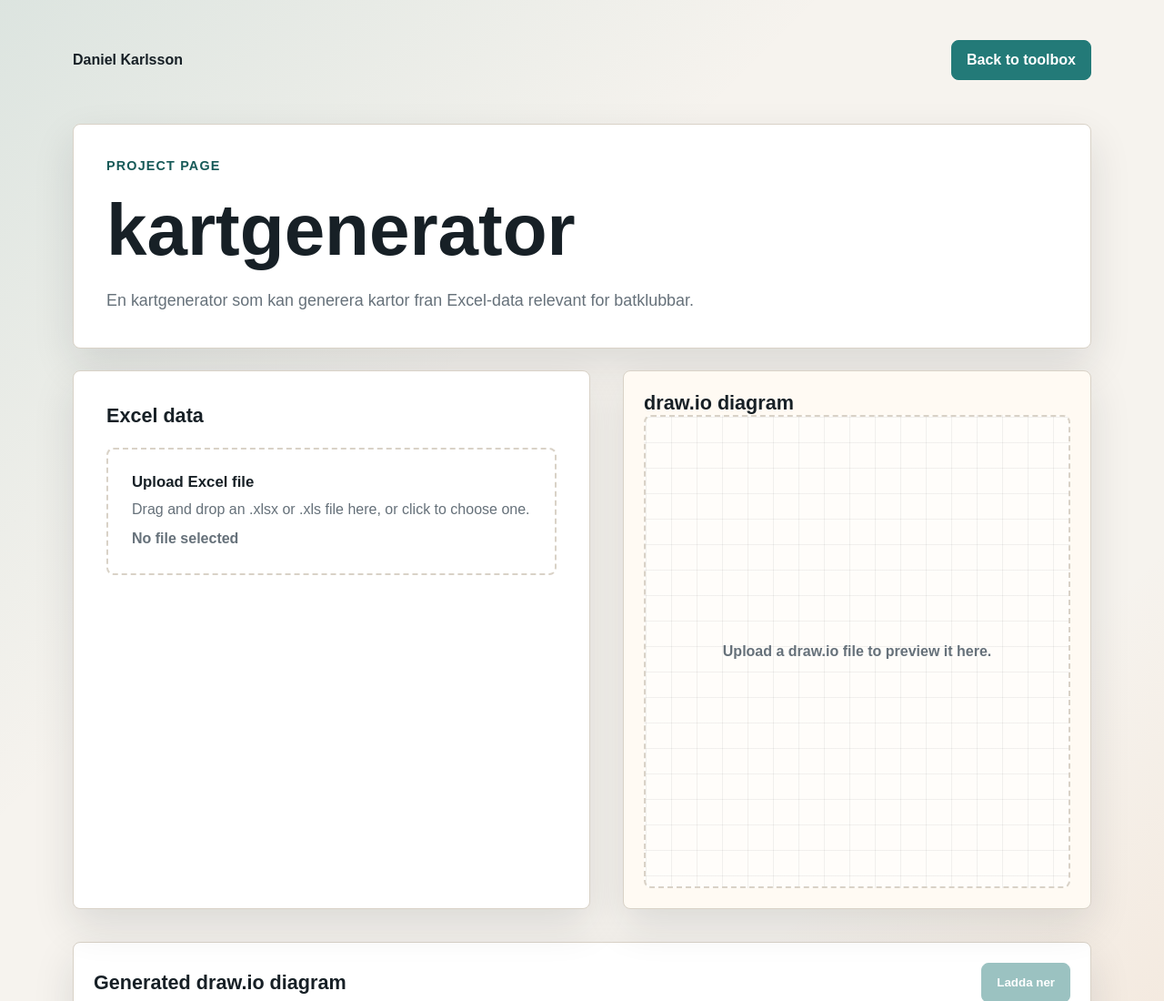
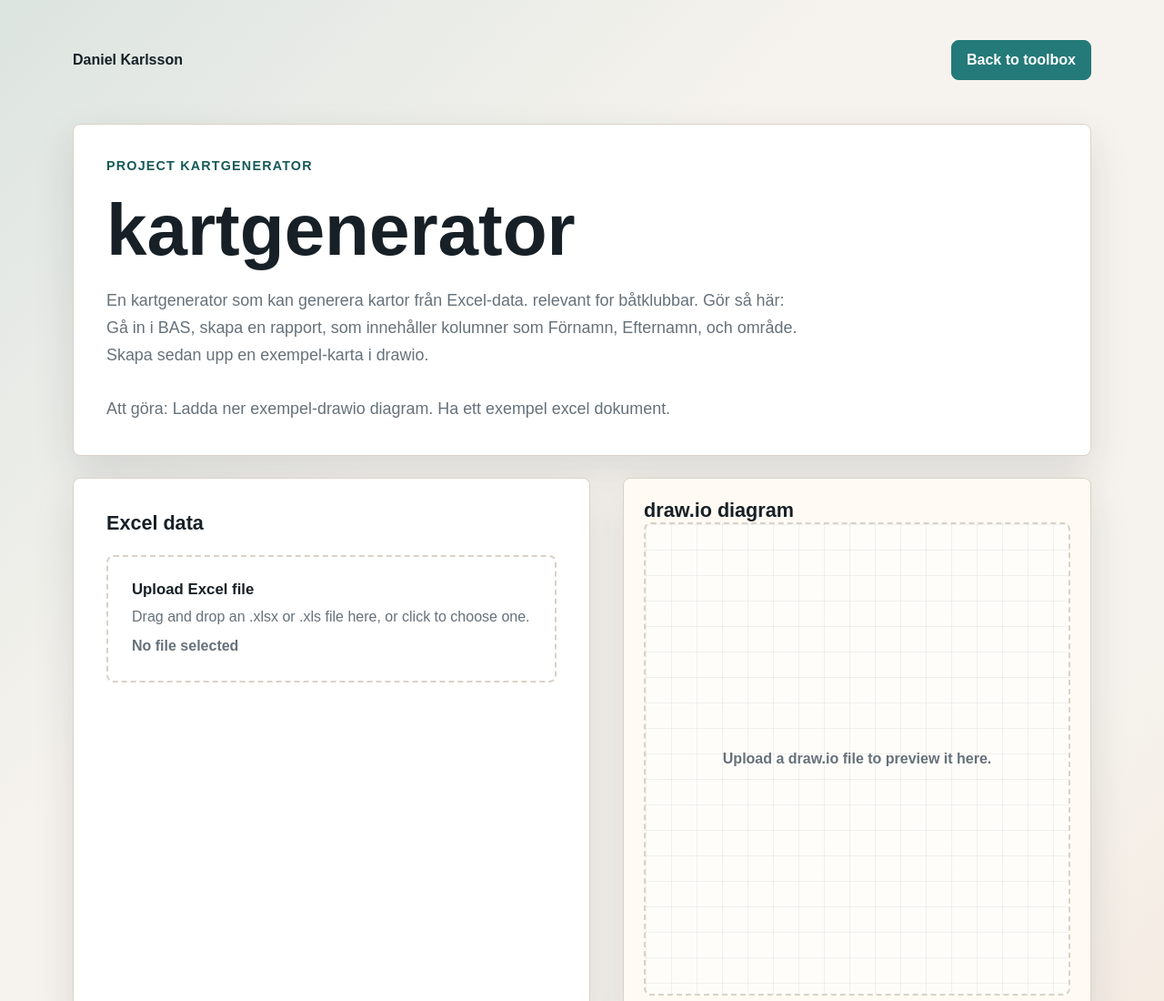
Before and after one commit to ledkarlsson/ledkarlsson.github.io, a plain HTML site: page projects/kartgenerator/index.html in a window 1280 px wide. Shown: the top 1100 px of the page at 91% size. Drawn offline with Linux system fonts and the light colour scheme.

Commit message:
Add todo

```diff
--- a/projects/kartgenerator/index.html
+++ b/projects/kartgenerator/index.html
@@ -1,5 +1,6 @@
 <!DOCTYPE html>
 <html lang="en">
+
 <head>
   <meta charset="UTF-8" />
   <meta name="viewport" content="width=device-width, initial-scale=1.0" />
@@ -533,6 +534,7 @@
     }
   </style>
 </head>
+
 <body>
   <main class="page">
     <nav class="topbar" aria-label="Project navigation">
@@ -541,10 +543,14 @@
     </nav>
 
     <section class="title-panel" aria-labelledby="project-title">
-      <span class="meta">Project page</span>
+      <span class="meta">Project kartgenerator</span>
       <h1 id="project-title">kartgenerator</h1>
       <p>
-        En kartgenerator som kan generera kartor fran Excel-data relevant for batklubbar.
+        En kartgenerator som kan generera kartor från Excel-data. relevant for båtklubbar. Gör så här: Gå in i BAS,
+        skapa en rapport, som innehåller kolumner som Förnamn, Efternamn, och område.
+        Skapa sedan upp en exempel-karta i drawio.
+        <br> <br>
+        Att göra: Ladda ner exempel-drawio diagram. Ha ett exempel excel dokument.
       </p>
     </section>
 
@@ -592,10 +598,7 @@
           <input class="file-input" id="drawio-upload" type="file" accept=".drawio,.xml,application/xml,text/xml" />
         </label>
         <div class="drawio-viewer" id="drawio-viewer" hidden>
-          <iframe
-            class="drawio-frame"
-            id="drawio-frame"
-            title="draw.io file preview"
+          <iframe class="drawio-frame" id="drawio-frame" title="draw.io file preview"
             src="https://embed.diagrams.net/?embed=1&ui=min&proto=json&spin=1&noSaveBtn=1&noExitBtn=1">
           </iframe>
         </div>
@@ -615,10 +618,7 @@
         Upload Excel and draw.io files, then select område/plats and other columns to generate a new diagram.
       </div>
       <div class="generated-viewer" id="generated-viewer" hidden>
-        <iframe
-          class="generated-frame"
-          id="generated-frame"
-          title="Generated draw.io diagram"
+        <iframe class="generated-frame" id="generated-frame" title="Generated draw.io diagram"
           src="https://embed.diagrams.net/?embed=1&ui=min&proto=json&spin=1&noSaveBtn=1&noExitBtn=1">
         </iframe>
       </div>
@@ -1287,4 +1287,5 @@
     });
   </script>
 </body>
+
 </html>
```
Lines whose indentation alone changed are shown as unchanged.
